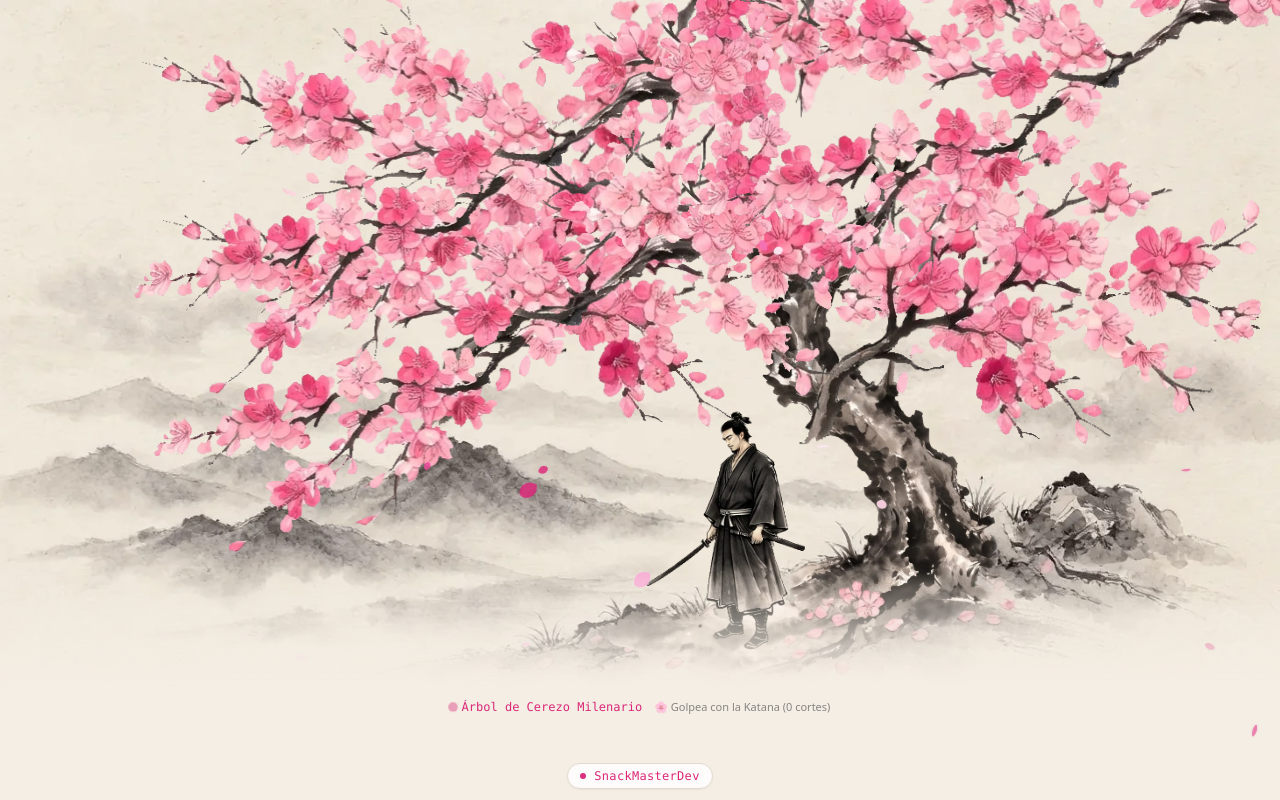
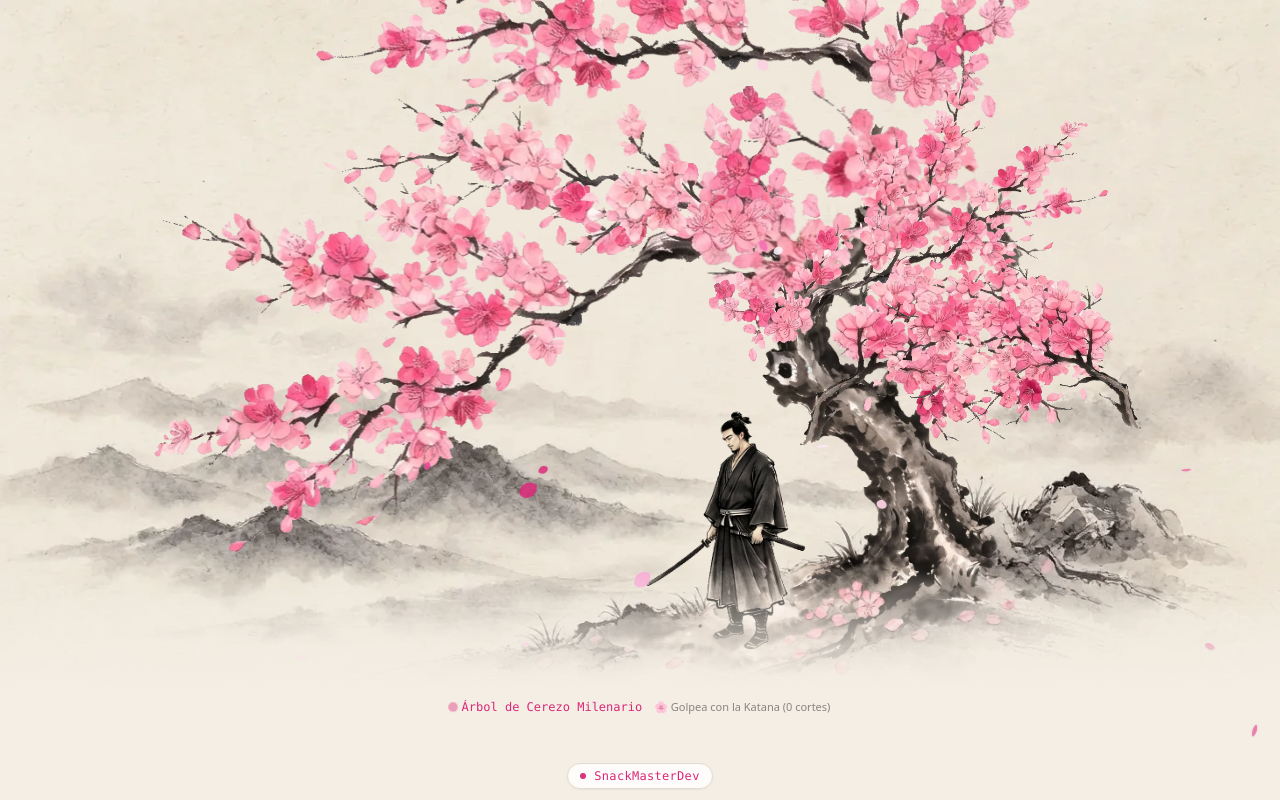
Before and after one commit to SnackMasterDev/portfolio, a React (Vite) app: page / in a window 1280 px wide. Shown: the top 800 px of the page. Built offline with nearby package versions, Linux system fonts and the light colour scheme.

Commit message:
fix(tree): isolate branch base transform from wind sway and anchor origins at trunk

```diff
--- a/src/components/tree/SakuraBranches.tsx
+++ b/src/components/tree/SakuraBranches.tsx
@@ -15,10 +15,11 @@ interface BranchConfig {
   flipX: boolean;
   z: number;
   opacity: number;
+  origin: string;
   breezeAnim: string;
 }
 
-// Configuración calibrada exacta enviada por el usuario
+// Configuración calibrada exacta del usuario con pivotes fijados a la base del tronco
 const CALIBRATED_BRANCHES: BranchConfig[] = [
   {
     id: 'rama_1_7013',
@@ -31,7 +32,8 @@ const CALIBRATED_BRANCHES: BranchConfig[] = [
     flipX: false,
     z: 15,
     opacity: 1,
-    breezeAnim: 'animate-[branch-breeze-1_5.5s_ease-in-out_infinite]',
+    origin: 'bottom left',
+    breezeAnim: 'animate-[branch-tip-sway-1_5.8s_ease-in-out_infinite]',
   },
   {
     id: 'rama_1_7946',
@@ -44,7 +46,8 @@ const CALIBRATED_BRANCHES: BranchConfig[] = [
     flipX: true,
     z: 15,
     opacity: 1,
-    breezeAnim: 'animate-[branch-breeze-2_6.2s_ease-in-out_infinite_0.4s]',
+    origin: 'bottom right',
+    breezeAnim: 'animate-[branch-tip-sway-2_6.4s_ease-in-out_infinite_0.5s]',
   },
   {
     id: 'rama_4_8968',
@@ -57,7 +60,8 @@ const CALIBRATED_BRANCHES: BranchConfig[] = [
     flipX: false,
     z: 15,
     opacity: 1,
-    breezeAnim: 'animate-[branch-breeze-3_5.8s_ease-in-out_infinite_0.8s]',
+    origin: 'bottom center',
+    breezeAnim: 'animate-[branch-tip-sway-3_5.4s_ease-in-out_infinite_1.1s]',
   },
   {
     id: 'rama_3_6132',
@@ -70,7 +74,8 @@ const CALIBRATED_BRANCHES: BranchConfig[] = [
     flipX: false,
     z: 15,
     opacity: 1,
-    breezeAnim: 'animate-[branch-breeze-1_4.8s_ease-in-out_infinite_1.2s]',
+    origin: 'center right',
+    breezeAnim: 'animate-[branch-tip-sway-1_5.0s_ease-in-out_infinite_1.7s]',
   },
   {
     id: 'rama_4_5896',
@@ -83,7 +88,8 @@ const CALIBRATED_BRANCHES: BranchConfig[] = [
     flipX: false,
     z: 15,
     opacity: 1,
-    breezeAnim: 'animate-[branch-breeze-2_6.6s_ease-in-out_infinite_0.2s]',
+    origin: 'bottom right',
+    breezeAnim: 'animate-[branch-tip-sway-2_6.8s_ease-in-out_infinite_0.3s]',
   },
   {
     id: 'rama_2_4776',
@@ -96,7 +102,8 @@ const CALIBRATED_BRANCHES: BranchConfig[] = [
     flipX: false,
     z: 14,
     opacity: 1,
-    breezeAnim: 'animate-[branch-breeze-3_5.2s_ease-in-out_infinite_1.6s]',
+    origin: 'bottom center',
+    breezeAnim: 'animate-[branch-tip-sway-3_4.6s_ease-in-out_infinite_1.4s]',
   },
   {
     id: 'rama_4_5438',
@@ -109,7 +116,8 @@ const CALIBRATED_BRANCHES: BranchConfig[] = [
     flipX: true,
     z: 15,
     opacity: 1,
-    breezeAnim: 'animate-[branch-breeze-1_6.0s_ease-in-out_infinite_0.9s]',
+    origin: 'bottom center',
+    breezeAnim: 'animate-[branch-tip-sway-1_6.2s_ease-in-out_infinite_0.8s]',
   },
   {
     id: 'rama_2_3918',
@@ -122,7 +130,8 @@ const CALIBRATED_BRANCHES: BranchConfig[] = [
     flipX: false,
     z: 14,
     opacity: 1,
-    breezeAnim: 'animate-[branch-breeze-2_4.9s_ease-in-out_infinite_1.1s]',
+    origin: 'bottom center',
+    breezeAnim: 'animate-[branch-tip-sway-2_5.1s_ease-in-out_infinite_1.2s]',
   },
 ];
 
@@ -132,16 +141,10 @@ export const SakuraBranches: React.FC<SakuraBranchesProps> = ({ isRecoiling }) =
       {CALIBRATED_BRANCHES.map((b) => {
         const flipScale = b.flipX ? -b.scale : b.scale;
         return (
-          <img
+          /* Contenedor estático: Conserva 100% fiel la posición, rotación y escala exacta del JSON */
+          <div
             key={b.id}
-            src={`/assets/tree/${b.src}.webp`}
-            alt=""
-            aria-hidden="true"
-            className={`absolute max-w-none transition-transform duration-300 ${
-              isRecoiling
-                ? 'animate-[branch-impact-shudder_0.52s_cubic-bezier(0.36,0.07,0.19,0.97)]'
-                : b.breezeAnim
-            }`}
+            className="pointer-events-none absolute"
             style={{
               left: `${b.left}%`,
               top: `${b.top}%`,
@@ -149,9 +152,24 @@ export const SakuraBranches: React.FC<SakuraBranchesProps> = ({ isRecoiling }) =
               zIndex: b.z,
               opacity: b.opacity,
               transform: `scale(${flipScale}, ${b.scale}) rotate(${b.rot}deg)`,
-              transformOrigin: 'center center',
+              transformOrigin: b.origin,
             }}
-          />
+          >
+            {/* Imagen animada: El pivote está en la base (tronco), por lo que la base no se mueve y solo se mecen las puntas */}
+            <img
+              src={`/assets/tree/${b.src}.webp`}
+              alt=""
+              aria-hidden="true"
+              className={`block h-auto w-full max-w-none object-contain transition-transform duration-300 ${
+                isRecoiling
+                  ? 'animate-[branch-impact-shudder_0.5s_cubic-bezier(0.36,0.07,0.19,0.97)]'
+                  : b.breezeAnim
+              }`}
+              style={{
+                transformOrigin: b.origin,
+              }}
+            />
+          </div>
         );
       })}
     </div>
--- a/src/components/tree/SakuraTree.tsx
+++ b/src/components/tree/SakuraTree.tsx
@@ -72,11 +72,9 @@ export const SakuraTree: React.FC<SakuraTreeProps> = ({ className = '', onStrike
         />
 
         {/* Capa 1: Tronco y samurai (Base física del árbol con colisión) */}
-        <img
-          id="sakura-tree-img"
-          src="/assets/tree/tronco.webp"
-          alt="Árbol de Cerezo Sakura Milenario"
-          className="absolute object-contain pointer-events-none z-10 transition-transform duration-300"
+        <div
+          id="sakura-tree-img-container"
+          className="absolute pointer-events-none z-10 transition-transform duration-300"
           style={{
             left: '33%',
             top: '-19%',
@@ -84,8 +82,15 @@ export const SakuraTree: React.FC<SakuraTreeProps> = ({ className = '', onStrike
             transform: `scale(${isRecoiling ? 0.528 : 0.52}) translate(${isRecoiling ? -2 : 0}px, 0)`,
             transformOrigin: 'center center',
           }}
-          loading="eager"
-        />
+        >
+          <img
+            id="sakura-tree-img"
+            src="/assets/tree/tronco.webp"
+            alt="Árbol de Cerezo Sakura Milenario"
+            className="w-full h-auto object-contain pointer-events-none"
+            loading="eager"
+          />
+        </div>
 
         {/* Capa 2: Follaje y ramas multicapa animadas con brisa e impacto */}
         <SakuraBranches isRecoiling={isRecoiling} />
--- a/src/engine/cursor/trunkCollisionPhysics.ts
+++ b/src/engine/cursor/trunkCollisionPhysics.ts
@@ -24,7 +24,7 @@ export interface CollisionStepResult {
 export class TrunkCollisionManager {
   private recoilX = 0;
   private recoilY = 0;
-  private lastReboundTime = 0;
+  private lastReboundTime = -10000;
   private isCurrentlyRecoiling = false;
 
   private readonly recoilImpulse: number;
@@ -164,6 +164,6 @@ export class TrunkCollisionManager {
     this.recoilX = 0;
     this.recoilY = 0;
     this.isCurrentlyRecoiling = false;
-    this.lastReboundTime = 0;
+    this.lastReboundTime = -10000;
   }
 }
--- a/src/index.css
+++ b/src/index.css
@@ -33,30 +33,30 @@ html, body, a, button, input, textarea, select, [role="button"], label, * {
   100% { transform: scale(1) rotate(0deg); }
 }
 
-/* Brisas naturales independientes para las ramas */
-@keyframes branch-breeze-1 {
+/* Brisas sutiles exclusivamente en las puntas de las ramas (base fija en el tronco) */
+@keyframes branch-tip-sway-1 {
   0%, 100% { transform: rotate(0deg); }
-  50% { transform: rotate(1.4deg) translateY(-1px); }
+  50% { transform: rotate(1.2deg); }
 }
 
-@keyframes branch-breeze-2 {
+@keyframes branch-tip-sway-2 {
   0%, 100% { transform: rotate(0deg); }
-  50% { transform: rotate(-1.6deg) translateY(-2px); }
+  50% { transform: rotate(-1.3deg); }
 }
 
-@keyframes branch-breeze-3 {
+@keyframes branch-tip-sway-3 {
   0%, 100% { transform: rotate(0deg); }
-  50% { transform: rotate(2deg) translateY(-0.8px); }
+  50% { transform: rotate(0.9deg); }
 }
 
-/* Sacudida reactiva intensa en las ramas al recibir corte de la katana */
+/* Sacudida reactiva en las puntas al recibir corte de la katana */
 @keyframes branch-impact-shudder {
-  0% { transform: rotate(0deg) scale(1); }
-  20% { transform: rotate(-3.8deg) scale(1.03); }
-  40% { transform: rotate(3.2deg) scale(0.98); }
-  60% { transform: rotate(-1.8deg) scale(1.01); }
-  80% { transform: rotate(0.8deg) scale(0.995); }
-  100% { transform: rotate(0deg) scale(1); }
+  0% { transform: rotate(0deg); }
+  20% { transform: rotate(-2.8deg); }
+  45% { transform: rotate(2.2deg); }
+  70% { transform: rotate(-1.1deg); }
+  85% { transform: rotate(0.5deg); }
+  100% { transform: rotate(0deg); }
 }
 
 html {
```
